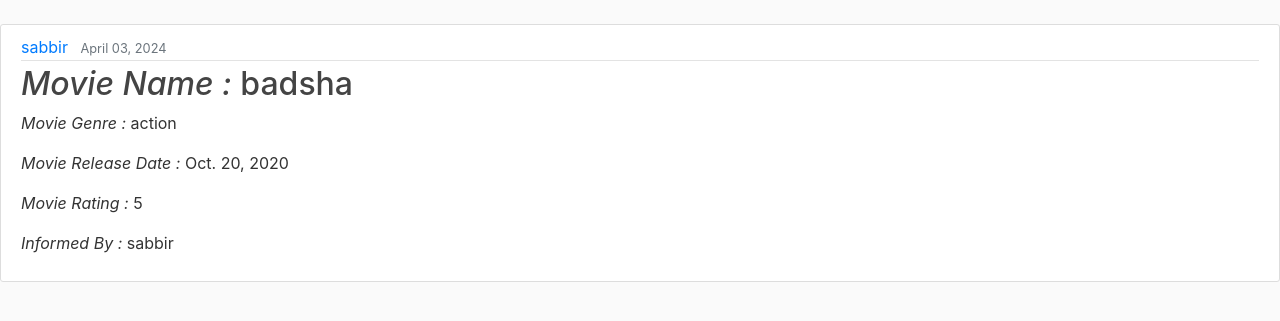
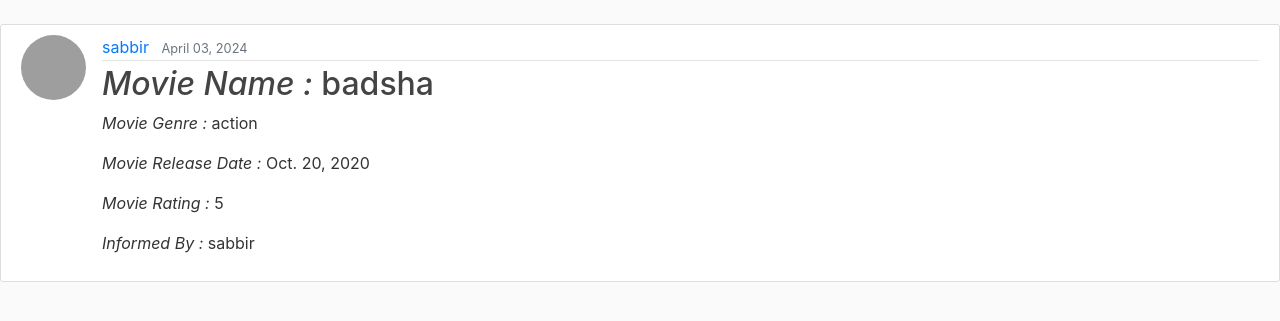
Before and after one commit to shafiul-sabbir95/movie-rating-postgres, a Django app: page /movie/1/ in a window 1280 px wide. Shown: the part 56-377 px from the top of the page. Run offline with Django 5.2, Linux system fonts and the light colour scheme; data comes from the database, SQL or seed files in the repository; parts of the project's set-up code (start-up, migrations or seed data) failed here and were passed over; some libraries are stand-ins or nearby versions; grey boxes are pictures that could not be loaded.

Commit message:
searching issue solved

```diff
--- a/movies/templates/movies/base.html
+++ b/movies/templates/movies/base.html
@@ -56,7 +56,7 @@
 
                 <a class="nav-item nav-link" href="{% url 'profile' %}">Profile</a>
 
-                {% comment %} <img class="rounded-circle article-img" style="height: 45px; width: 45px" src="{{ user.profile.image.url }}"> {% endcomment %}
+                <img class="rounded-circle article-img" style="height: 45px; width: 45px" src="{{ user.profile.image.url }}">
 
                 <form method="post" action="{% url 'logout' %}" class="nav-item">
                     {% csrf_token %}
--- a/movies/templates/movies/movie_detail.html
+++ b/movies/templates/movies/movie_detail.html
@@ -1,7 +1,7 @@
 {% extends "movies/base.html" %}
 {% block content %}
 <article class="media content-section">
-    {% comment %} <img class="rounded-circle article-img" src="{{ object.author.profile.image.url }}" style="float: left;"> {% endcomment %}
+    <img class="rounded-circle article-img" src="{{ object.author.profile.image.url }}" style="float: left;">
 
     <div class="media-body" >
         <div class="article-metadata">
--- a/movies/templates/movies/movie_list.html
+++ b/movies/templates/movies/movie_list.html
@@ -9,7 +9,7 @@
 
     {% for movie in movies %}
         <article class="media content-section">
-            {% comment %} <img class="rounded-circle article-img" src="{{ movie.author.profile.image.url }}" style="float: left;"> {% endcomment %}
+            <img class="rounded-circle article-img" src="{{ movie.author.profile.image.url }}" style="float: left;">
 
             <div class="media-body" >
                 <div class="article-metadata">
```
